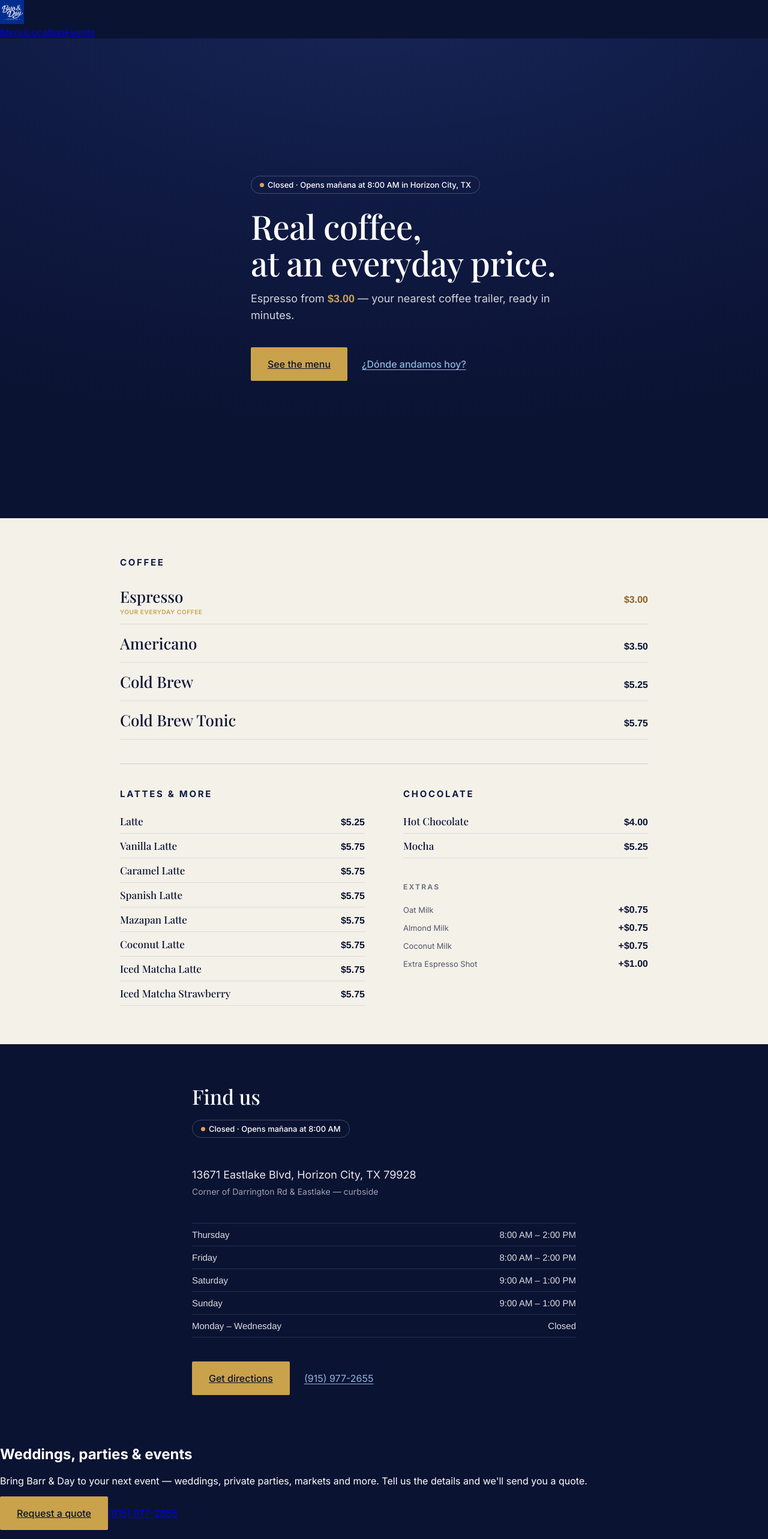
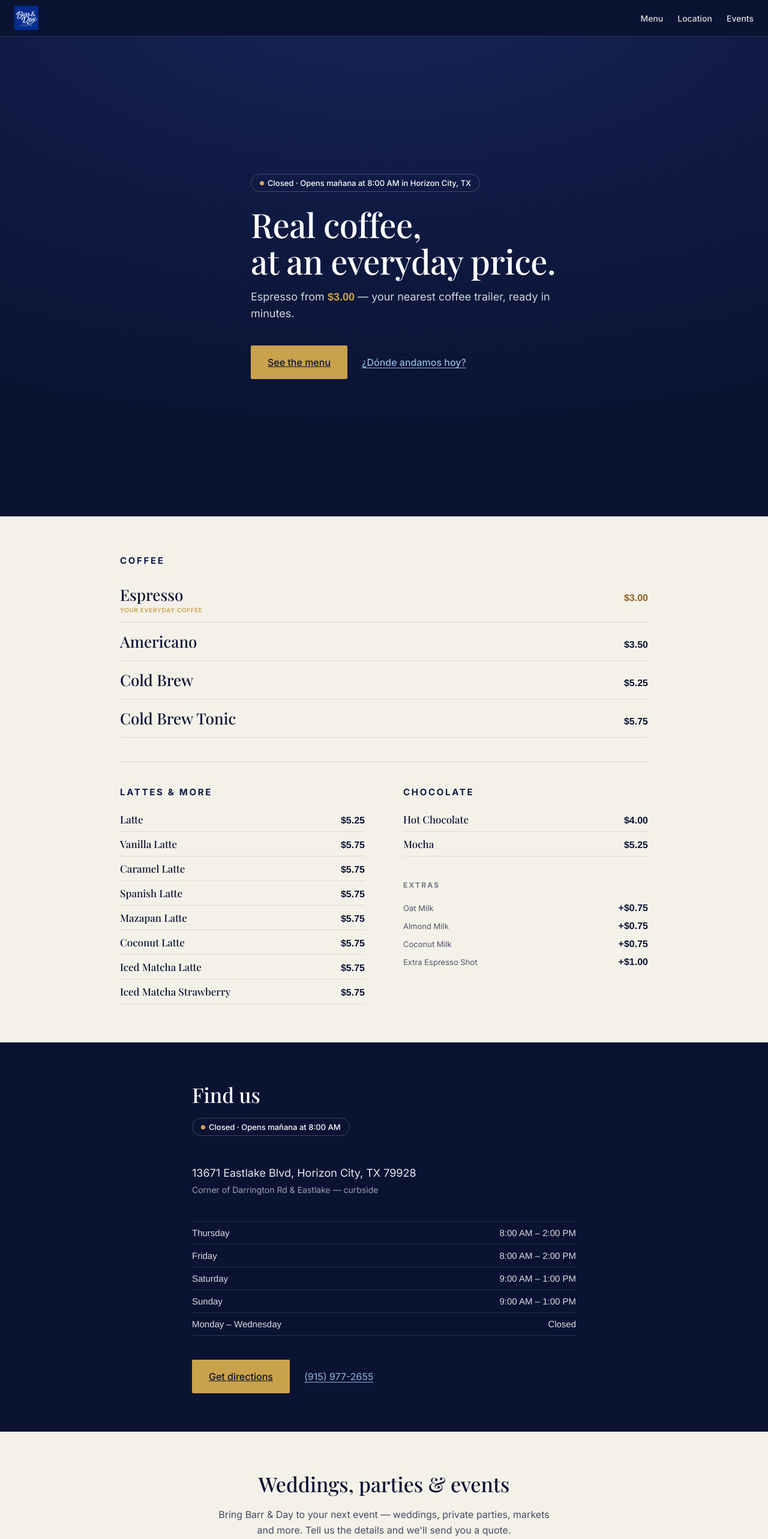
Before and after one commit to chrisbarrandey/barr-and-day-site, a Next.js app: page / in a window 1280 px wide. Shown: the top 2566 px of the page at 60% size. Built offline with nearby package versions, Linux system fonts and the light colour scheme.

Commit message:
Add Header and EventsSection styles

```diff
--- a/app/globals.css
+++ b/app/globals.css
@@ -304,3 +304,84 @@ button {
   text-decoration: underline;
   text-underline-offset: 3px;
 }
+
+/* ---------- Header ---------- */
+.site-header {
+  position: sticky;
+  top: 0;
+  z-index: 50;
+  display: flex;
+  align-items: center;
+  justify-content: space-between;
+  padding: 10px var(--space-3);
+  background: var(--color-navy-deep);
+  border-bottom: 1px solid var(--color-line-soft);
+}
+.site-header__brand {
+  display: inline-flex;
+  line-height: 0;
+}
+.site-header__logo {
+  height: 40px;
+  width: 40px;
+  border-radius: var(--radius);
+  display: block;
+}
+.site-header__nav {
+  display: flex;
+  gap: var(--space-3);
+}
+.site-header__nav a {
+  font-family: var(--font-body);
+  font-size: 14px;
+  font-weight: 500;
+  color: rgba(255, 255, 255, 0.85);
+  text-decoration: none;
+  transition: color var(--dur-micro) var(--ease-standard);
+}
+.site-header__nav a:hover {
+  color: var(--color-ink);
+}
+@media (max-width: 480px) {
+  .site-header__nav { gap: var(--space-2); }
+  .site-header__nav a { font-size: 12px; }
+}
+
+/* ---------- Events ---------- */
+.events {
+  background: var(--color-paper);
+  color: var(--color-navy-deep);
+  padding: var(--space-5) var(--space-3);
+  text-align: center;
+}
+.events__inner {
+  max-width: 560px;
+  margin: 0 auto;
+}
+.events__title {
+  font-family: var(--font-display);
+  font-size: var(--fs-h2);
+  font-weight: 500;
+  margin: 0 0 var(--space-2);
+}
+.events__text {
+  font-family: var(--font-body);
+  font-size: 16px;
+  line-height: 1.6;
+  color: rgba(11, 19, 51, 0.75);
+  margin: 0 0 var(--space-4);
+}
+.events__actions {
+  display: flex;
+  align-items: center;
+  justify-content: center;
+  gap: var(--space-3);
+  flex-wrap: wrap;
+}
+.events__phone {
+  font-family: var(--font-body);
+  font-weight: 600;
+  color: var(--color-navy);
+  text-decoration: underline;
+  text-underline-offset: 3px;
+}
```
